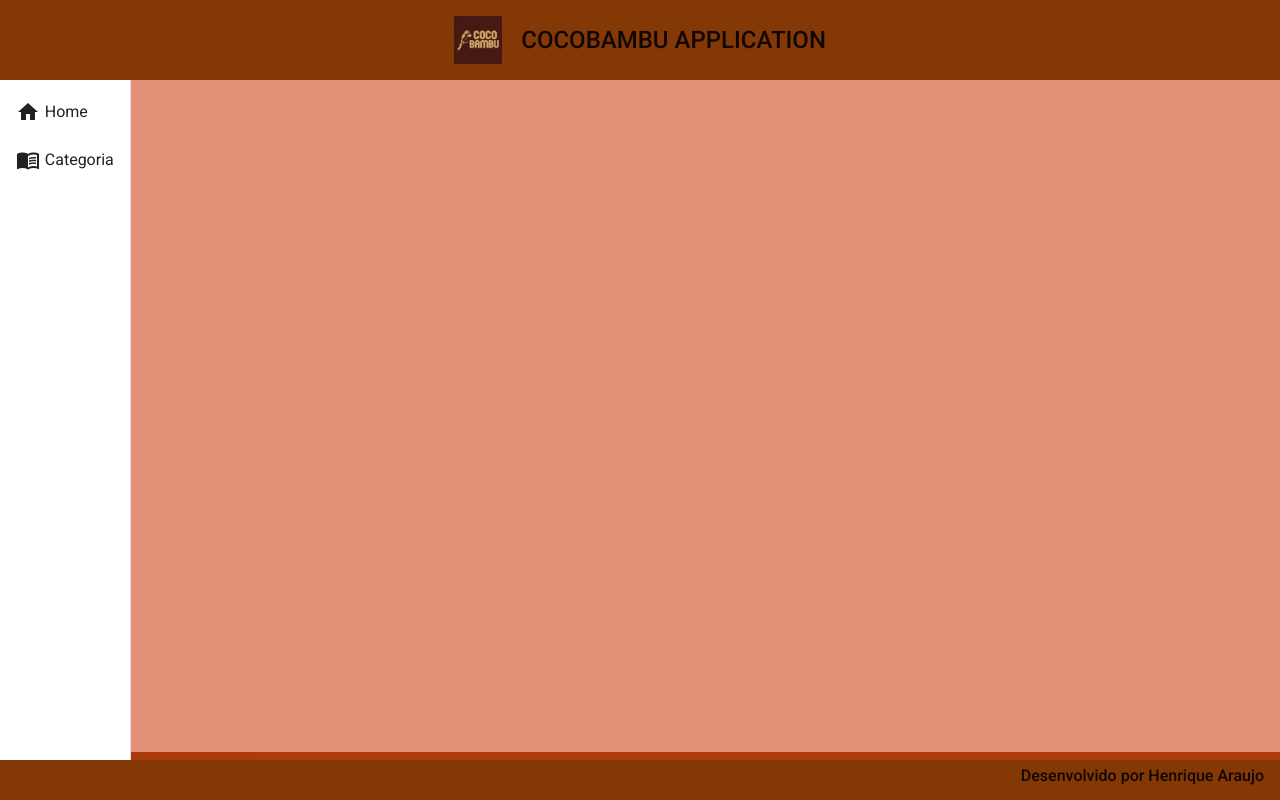
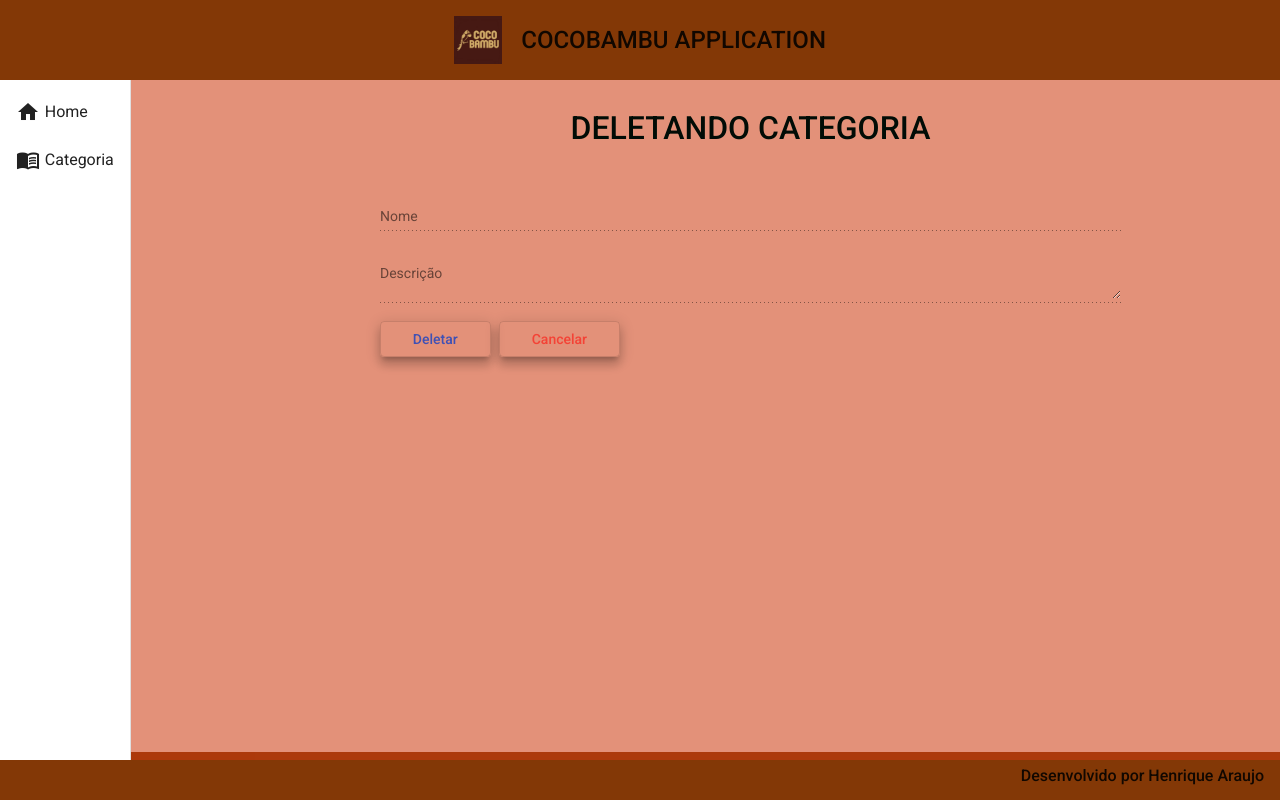
Before and after one commit to Henrique-Arau/cocoBambu-front, an Angular app: page /categorias/delete/id in a window 1280 px wide. Before the commit this address led to /. Built offline with nearby package versions, Linux system fonts and the light colour scheme; no server answers.

Commit message:
categoria delete implementado

```diff
--- a/src/app/app-routing.module.ts
+++ b/src/app/app-routing.module.ts
@@ -1,6 +1,7 @@
 import { NgModule } from '@angular/core';
 import { RouterModule, Routes } from '@angular/router';
 import { CategoriaCreateComponent } from './components/views/categoria/categoria-create/categoria-create.component';
+import { CategoriaDeleteComponent } from './components/views/categoria/categoria-delete/categoria-delete.component';
 import { CategoriaReadComponent } from './components/views/categoria/categoria-read/categoria-read.component';
 import { HomeComponent } from './components/views/home/home.component';
 
@@ -16,7 +17,12 @@
   {
     path: 'categorias/create',
     component: CategoriaCreateComponent
+  },
+  {
+    path: 'categorias/delete/id',
+    component: CategoriaDeleteComponent
   }
+
 ];
 
 @NgModule({
--- a/src/app/app.module.ts
+++ b/src/app/app.module.ts
@@ -26,6 +26,7 @@
 import {MatInputModule} from '@angular/material/input';
 import {MatFormFieldModule} from '@angular/material/form-field';
 import {MatSnackBarModule} from '@angular/material/snack-bar';
+import { CategoriaDeleteComponent } from './components/views/categoria/categoria-delete/categoria-delete.component';
 
 @NgModule({
   declarations: [
@@ -36,6 +37,7 @@
     HomeComponent,
     CategoriaReadComponent,
     CategoriaCreateComponent,
+    CategoriaDeleteComponent,
   ],
   imports: [
     BrowserModule,
--- /dev/null
+++ b/src/app/components/views/categoria/categoria-delete/categoria-delete.component.css
@@ -0,0 +1,30 @@
+form{
+    text-align: center;
+    width: 70%;
+    margin: 2rem auto 0 auto;
+    color: rgb(1, 12, 6);
+}
+
+h1 {
+    font-size: 2rem;
+    font-weight: 500;
+    margin-bottom: 3rem;
+
+}
+
+.form {
+    width: 100%;
+
+}
+
+.buttons {
+    width: 100%;
+    text-align: start;
+}
+
+button {
+    margin-right: .5rem;
+    padding-right: 2rem;
+    padding-left: 2rem;
+    color: mediumaquamarine;
+}
--- /dev/null
+++ b/src/app/components/views/categoria/categoria-delete/categoria-delete.component.html
@@ -0,0 +1,18 @@
+<form>
+    <h1>DELETANDO CATEGORIA</h1>
+
+    <mat-form-field class="form">
+        <mat-label>Nome</mat-label>
+        <input matInput [(ngModel)]="categoria.nome"  type="text" name="nome" disabled>
+    </mat-form-field>
+
+    <mat-form-field class="form" >
+       <mat-label>Descrição</mat-label>
+       <textarea matInput [(ngModel)]="categoria.descricao" type="text" name="descricao" disabled></textarea>
+   </mat-form-field>
+
+   <div class="buttons">
+       <button (click)="delete()"  class="mat-elevation-z8" mat-stroked-button color="primary">Deletar</button>
+       <button (click)= "cancel()"  class="mat-elevation-z8" mat-stroked-button color="warn">Cancelar</button>
+   </div>
+</form>
--- /dev/null
+++ b/src/app/components/views/categoria/categoria-delete/categoria-delete.component.ts
@@ -0,0 +1,48 @@
+import { Component, OnInit } from '@angular/core';
+import { ActivatedRoute, Router } from '@angular/router';
+import { Categoria } from '../categoria.model';
+import { CategoriaService } from '../categoria.service';
+
+@Component({
+  selector: 'app-categoria-delete',
+  templateUrl: './categoria-delete.component.html',
+  styleUrls: ['./categoria-delete.component.css']
+})
+export class CategoriaDeleteComponent implements OnInit {
+
+
+  categoria: Categoria = {
+    id: '',
+    nome: '',
+    descricao: ''
+  }
+
+  constructor(private service: CategoriaService, private route: ActivatedRoute, private router: Router) { }
+
+  ngOnInit(): void {
+    this.categoria.id = this.route.snapshot.paramMap.get('id')!
+    this.findById()
+  }
+
+  findById(): void {
+    this.service.findById(this.categoria.id!).subscribe((resposta) => {
+      this.categoria.nome = resposta.nome
+      this.categoria.descricao = resposta.descricao
+
+    })
+  }
+
+  delete(): void {
+    this.service.delete(this.categoria.id!).subscribe((resposta) => {
+       this.router.navigate(['categorias'])
+       this.service.mensagem('Categoria deletada com sucesso!')
+    }, err =>{
+      this.service.mensagem(err.error.error)
+    })
+  }
+
+  cancel(): void {
+    this.router.navigate(['categorias'])
+  }
+
+}
--- a/src/app/components/views/categoria/categoria-read/categoria-read.component.html
+++ b/src/app/components/views/categoria/categoria-read/categoria-read.component.html
@@ -40,13 +40,13 @@
 
                 <!-- Symbol Column -->
                 <ng-container matColumnDef="acoes">
-                  <th class="mat-header" mat-header-cell *matHeaderCellDef> AÇÔES </th>
+                  <th class="mat-header" mat-header-cell *matHeaderCellDef> AÇÕES </th>
                   <td mat-cell *matCellDef="let row">
                     <a class="edit" href="#">
-                      <i class="material-icons">Edit</i>
+                      <i class="material-icons">edit</i>
                     </a>
-                    <a class="delete" href="#">
-                      <i class="material-icons">Delete</i>
+                    <a class="delete" routerLink="delete/{{ row.id }}">
+                      <i class="material-icons">delete</i>
                     </a>
                   </td>
                 </ng-container>
--- a/src/app/components/views/categoria/categoria.service.ts
+++ b/src/app/components/views/categoria/categoria.service.ts
@@ -19,9 +19,19 @@
     return this.http.get<Categoria[]>(url)
   }
 
+  findById(id: String): Observable<Categoria> {
+    const url = `${this.baseUrl}/categorias/${id}`
+    return this.http.get<Categoria>(url)
+  }
+
   create(categoria: Categoria): Observable<Categoria>{
        const url = `${this.baseUrl}/categorias`
        return this.http.post<Categoria>(url, categoria);
+  }
+
+  delete(id: String): Observable<void>{
+    const url = `${this.baseUrl}/categorias/${id}`
+    return this.http.delete<void>(url)
   }
 
   mensagem(str: String): void {
```
